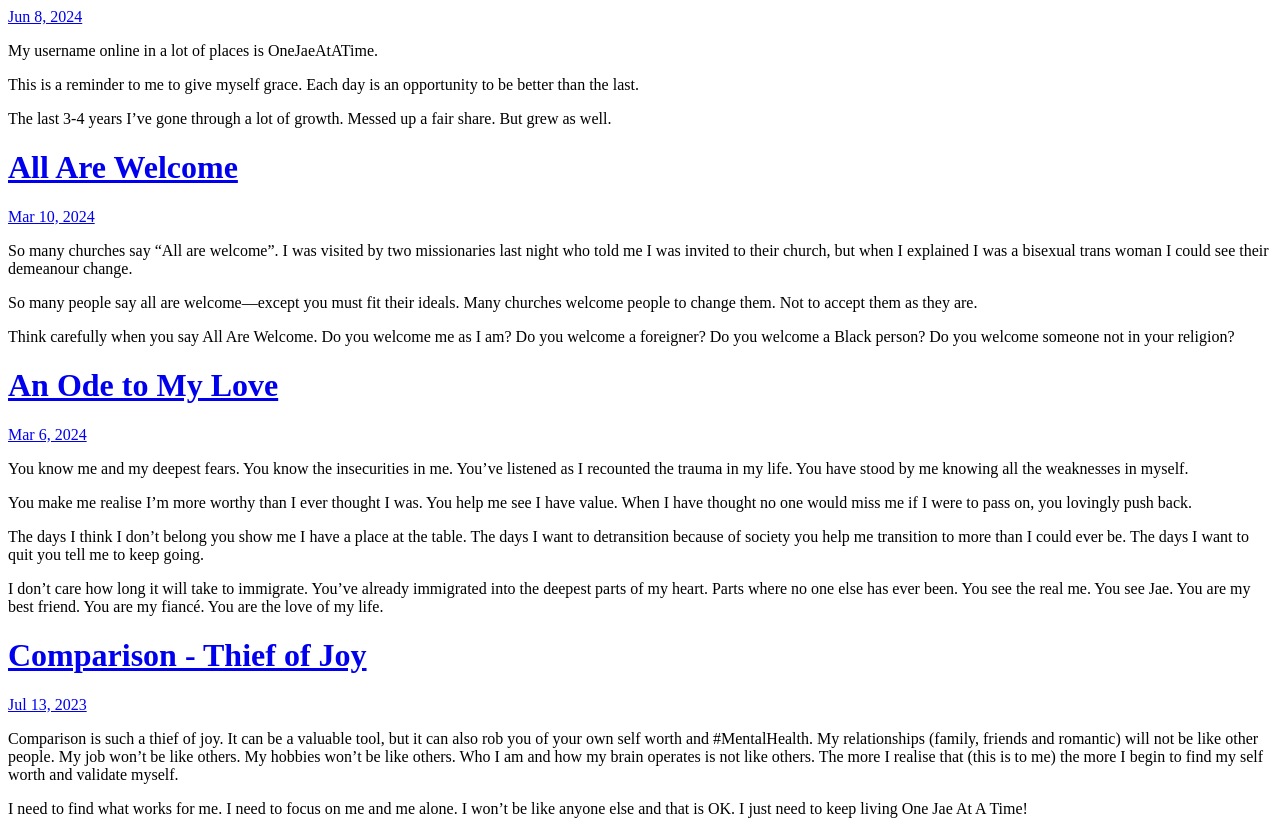
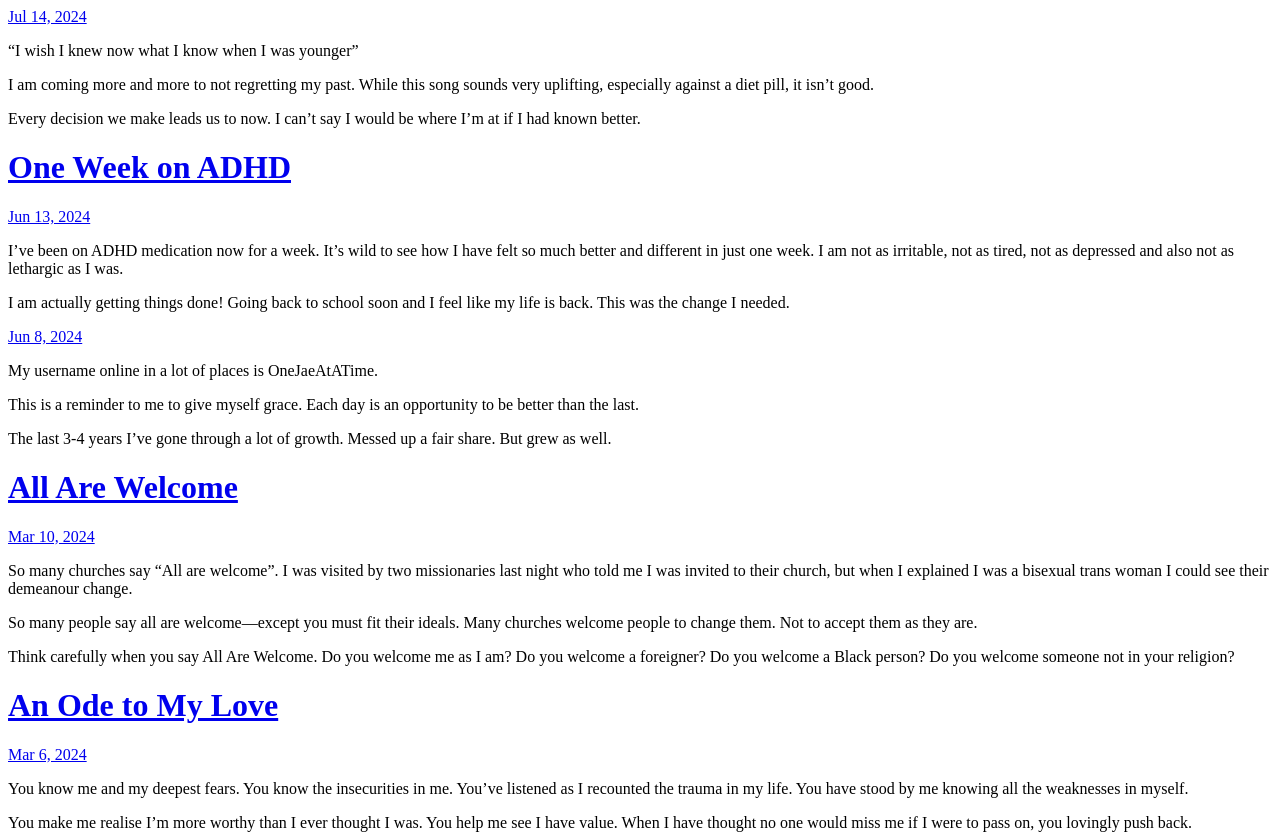
Before and after one commit to OneJaeAtATime/onejaeatatime.github.io, a plain HTML site: page index.html in a window 1280 px wide. Shown: the top 835 px of the page. Drawn offline with Linux system fonts and the light colour scheme.

Commit message:
Archiving from Micro.blog.

```diff
--- a/index.html
+++ b/index.html
@@ -21,6 +21,33 @@
 <div class="h-feed">
 
 
+
+	  <div class="h-entry">
+
+
+		<a href="https://onejaeatatime.com/2024/07/14/i-wish-i.html" class="u-url"><time class="dt-published" datetime="2024-07-14 08:47:25 -0400">Jul 14, 2024</time></a>
+
+		<div class="e-content">
+			 <p>“I wish I knew now what I know when I was younger”</p>
+<p>I am coming more and more to not regretting my past. While this song sounds very uplifting, especially against a diet pill, it isn’t good.</p>
+<p>Every decision we make leads us to now. I can’t say I would be where I’m at if I had known better.</p>
+
+		</div>
+	  </div>
+
+	  <div class="h-entry">
+
+			<h1><a href="https://onejaeatatime.com/2024/06/13/one-week-on.html">One Week on ADHD</a></h1>
+
+
+		<a href="https://onejaeatatime.com/2024/06/13/one-week-on.html" class="u-url"><time class="dt-published" datetime="2024-06-13 11:34:08 -0400">Jun 13, 2024</time></a>
+
+		<div class="e-content">
+			 <p>I’ve been on ADHD medication now for a week. It’s wild to see how I have felt so much better and different in just one week. I am not as irritable, not as tired, not as depressed and also not as lethargic as I was.</p>
+<p>I am actually getting things done! Going back to school soon and I feel like my life is back. This was the change I needed.</p>
+
+		</div>
+	  </div>
 
 	  <div class="h-entry">
 
```
